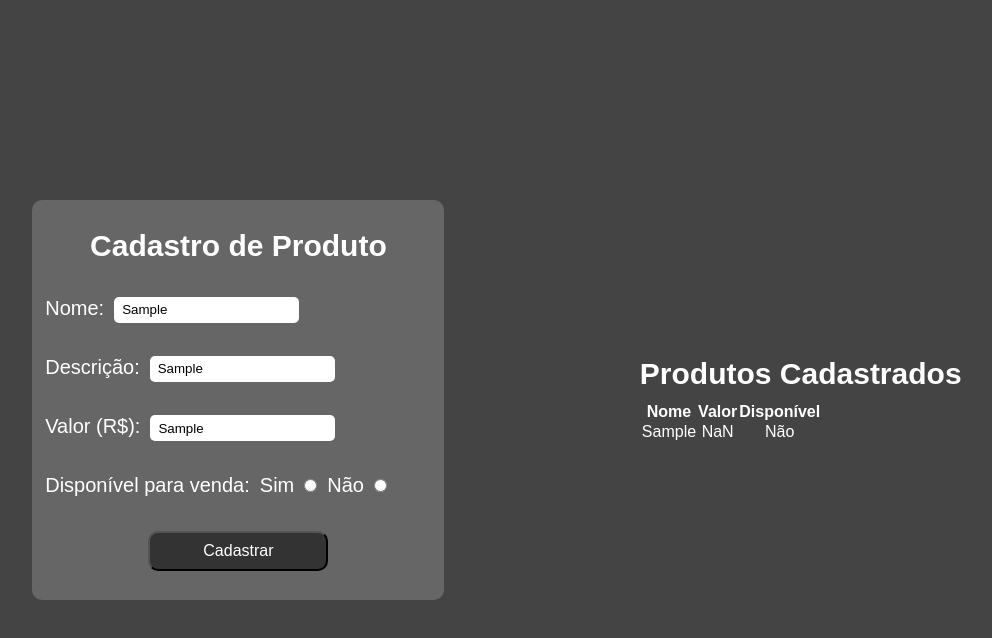
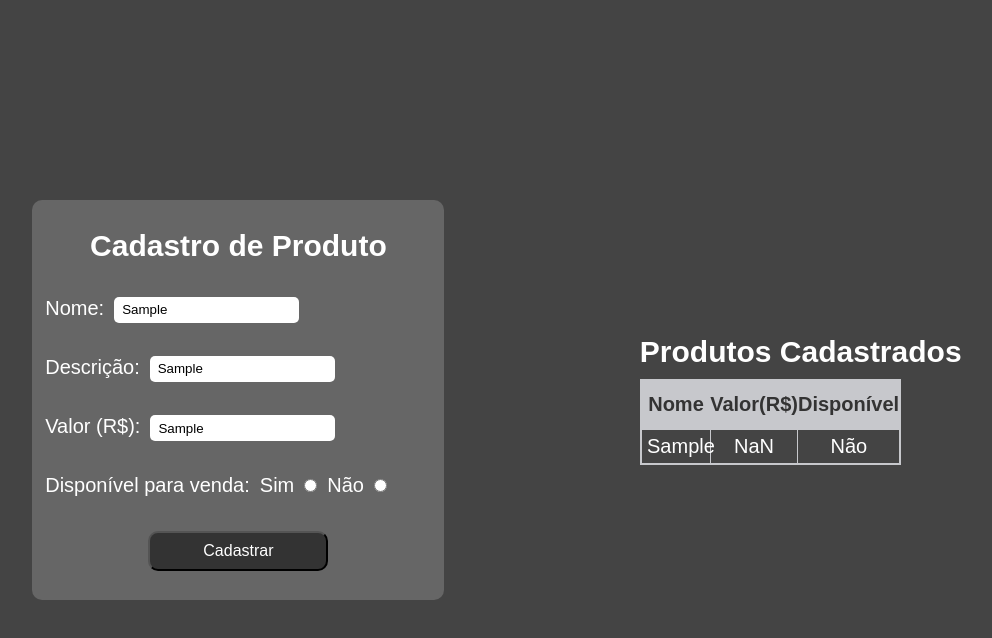
Before and after one commit to MauricioTdM/cadastro-de-produto, a React (Vite) app: page / in a window 1280 px wide. Both pictures are taken after typing "Sample", "Sample", "Sample" into the empty fields and a click on the button "Cadastrar". Shown: the top 638 px of the page, without its empty margins (143-1135 px from the left). Built offline with nearby package versions, Linux system fonts and the light colour scheme.

Commit message:
✨ feat: Adding style to the table

```diff
--- a/src/Components/DisplayProducts/DisplayProducts.jsx
+++ b/src/Components/DisplayProducts/DisplayProducts.jsx
@@ -9,16 +9,17 @@ export default function MainPage({products}) {
                 <thead>
                     <tr>
                         <th scope="col">Nome</th>
-                        <th scope="col">Valor</th>
+                        <th scope="col">Valor(R$)</th>
                         <th scope="col">Disponível</th>
                     </tr>
                 </thead>
-                <tbody>
+                <tbody className={S.tableBody}>
                     {
                         // TODO: O ideal é que cada item cadastrado tenha um ID único para ser colocado no parâmetro "key", posso fazer isso dinamicamente - https://react.dev/learn/updating-arrays-in-state
                         // TODO: Colocar ordenação dos produtos por valor do menor para o maior, pelo que entendi, precisa do ID pra colocar no parâmetro "key"
                         // TODO: Ajustar o estilo(SCSS) da tabela
                         // TODO: Adicionar na memória do navegador para não perder os dados ao fechar a página ou atualizá-la
+                        // TODO: Adicionar botão para excluir um produto
 
                         products.map((product, index) => {
                             return(
@@ -40,7 +41,7 @@ export default function MainPage({products}) {
         <>
             <section className={S.registeredProducts}>
                 <h2>Produtos Cadastrados</h2>
-                <div className={S.tableProducts}>
+                <div>
                     {dataProduct}
                 </div>
             </section>
--- a/src/Components/DisplayProducts/DisplayProducts.module.scss
+++ b/src/Components/DisplayProducts/DisplayProducts.module.scss
@@ -8,6 +8,26 @@
     }
 }
 
-.tableProducts {
+.mainTable {
     width: 20vw;
+    border-collapse: collapse;
+    border: solid 2px #C7C8CC;
+    font-size: 20px;
+    thead {
+        color: #333333;
+        background-color: #C7C8CC;
+        height: 50px;
+    }
+    td {
+        border: solid 1px #C7C8CC;
+        padding: 2%;
+    }
 }
+
+.tableBody {
+    tr {
+        &:nth-child(even) {
+            background-color: #666666;
+        }
+    }
+}
--- a/src/GlobalStyle/GlobalStyle.scss
+++ b/src/GlobalStyle/GlobalStyle.scss
@@ -8,7 +8,8 @@
 
 main {
     display: flex;
-    height: 100vh;
+    min-height: 100vh;
+    max-height: auto;
     align-items: center;
     justify-content: space-evenly;
     gap: 20px;
```
